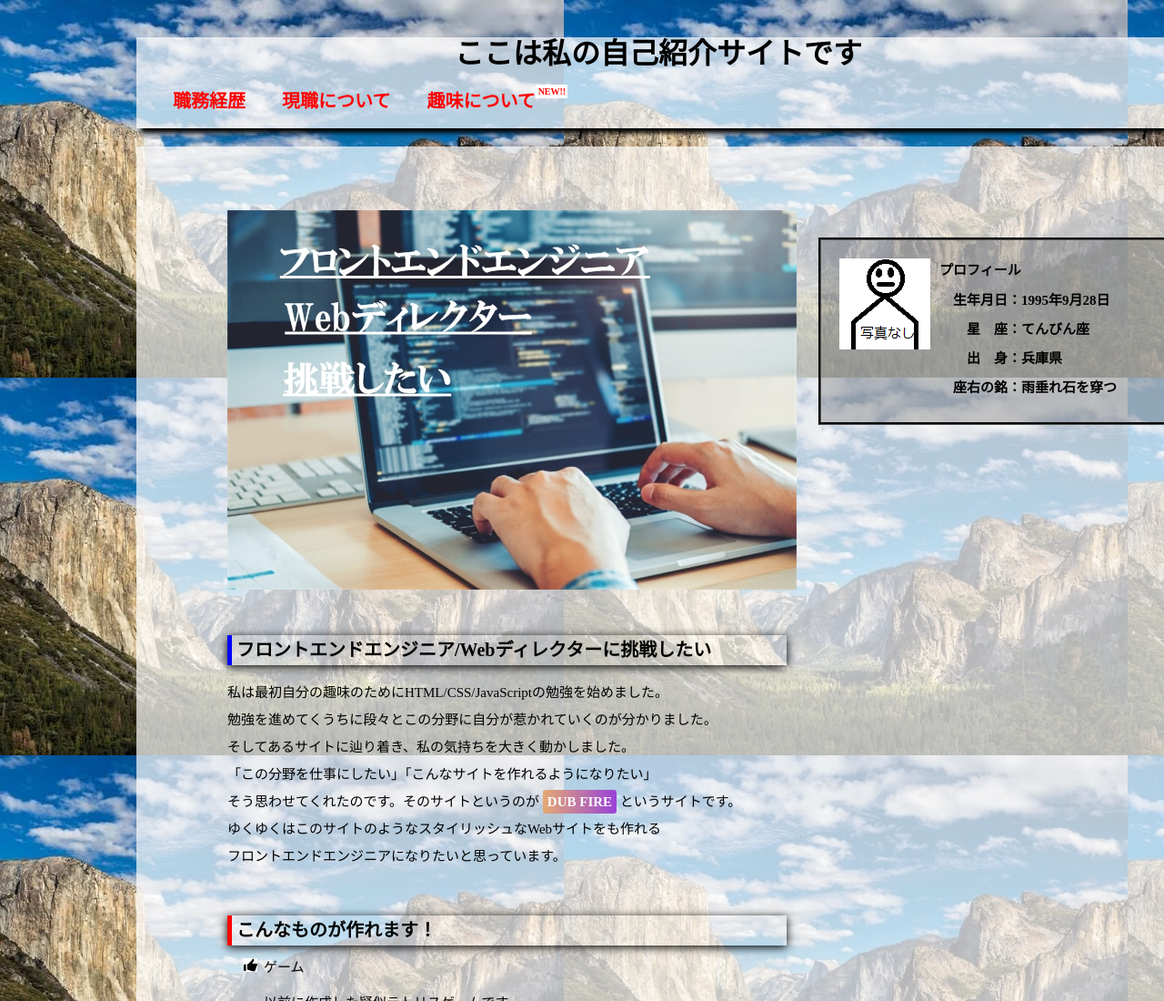
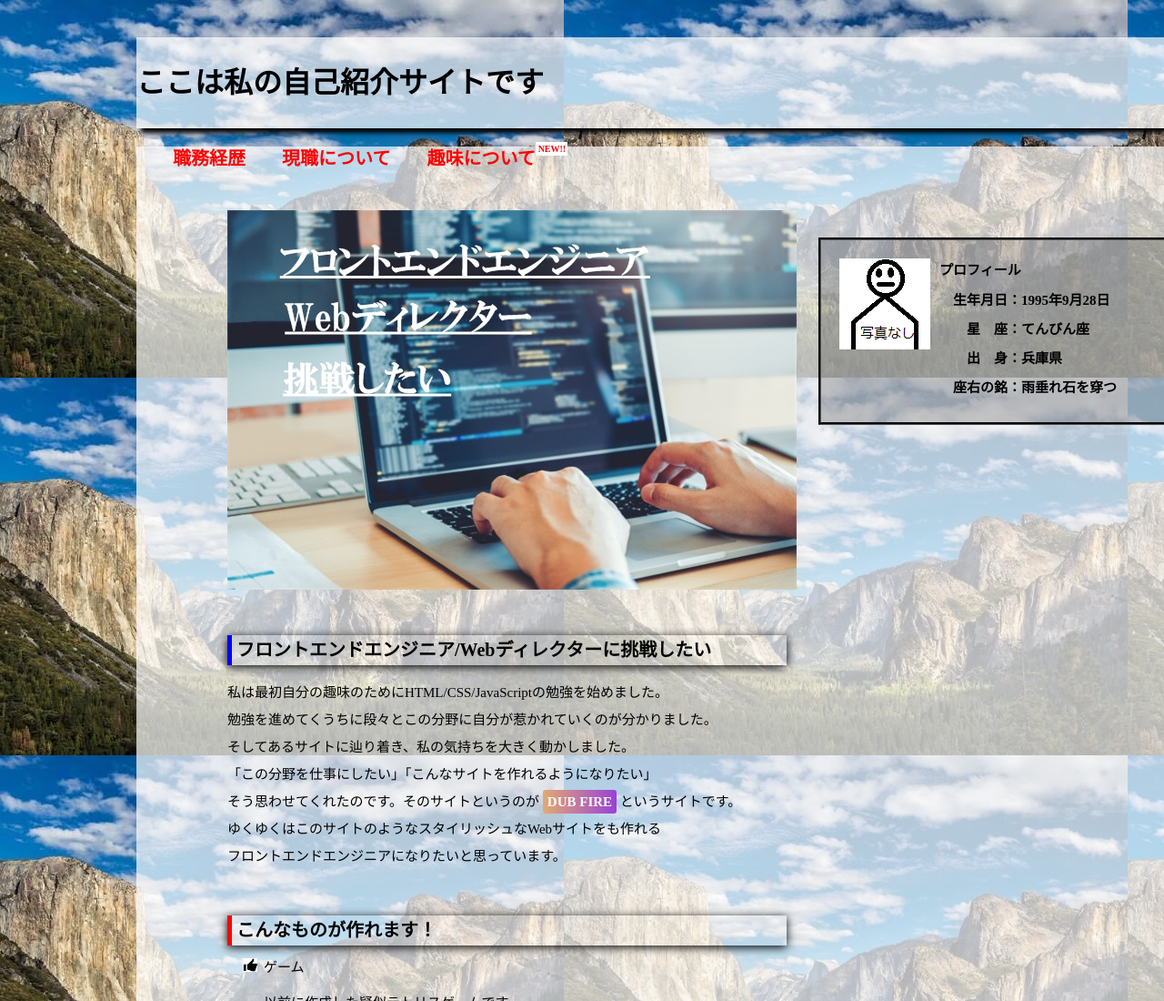
Before and after one commit to daikix/practice01, a plain HTML site: page index.html in a window 1280 px wide. Shown: the top 1100 px of the page at 91% size. Drawn offline with nearby package versions, Linux system fonts and the light colour scheme.

Commit message:
Update style.css

```diff
--- a/css/style.css
+++ b/css/style.css
@@ -62,8 +62,7 @@ body{
 }
 .page-header-title{
   width: 500px;
-  display: block;
-  margin: 0 auto;
+  line-height: 100px;
   font-size: 1.6rem;
 }
 .page-header-memu{
```
